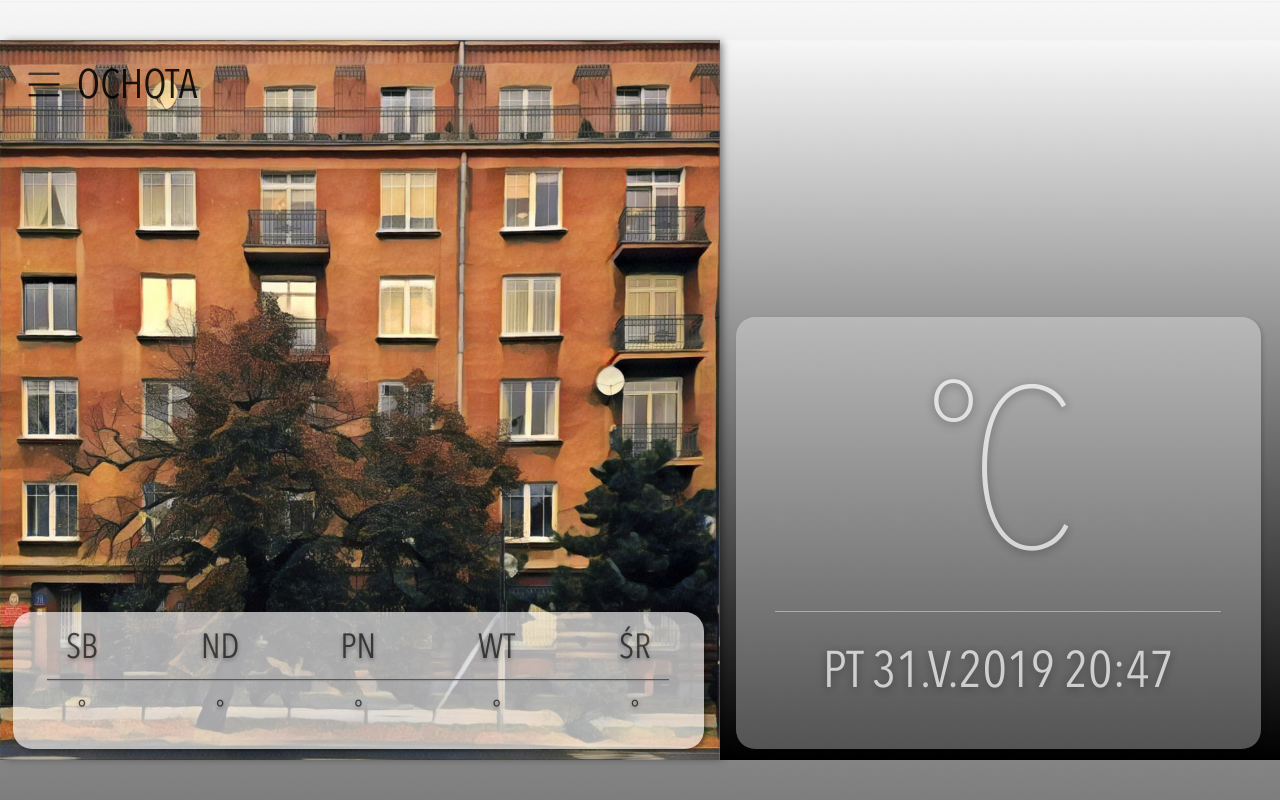
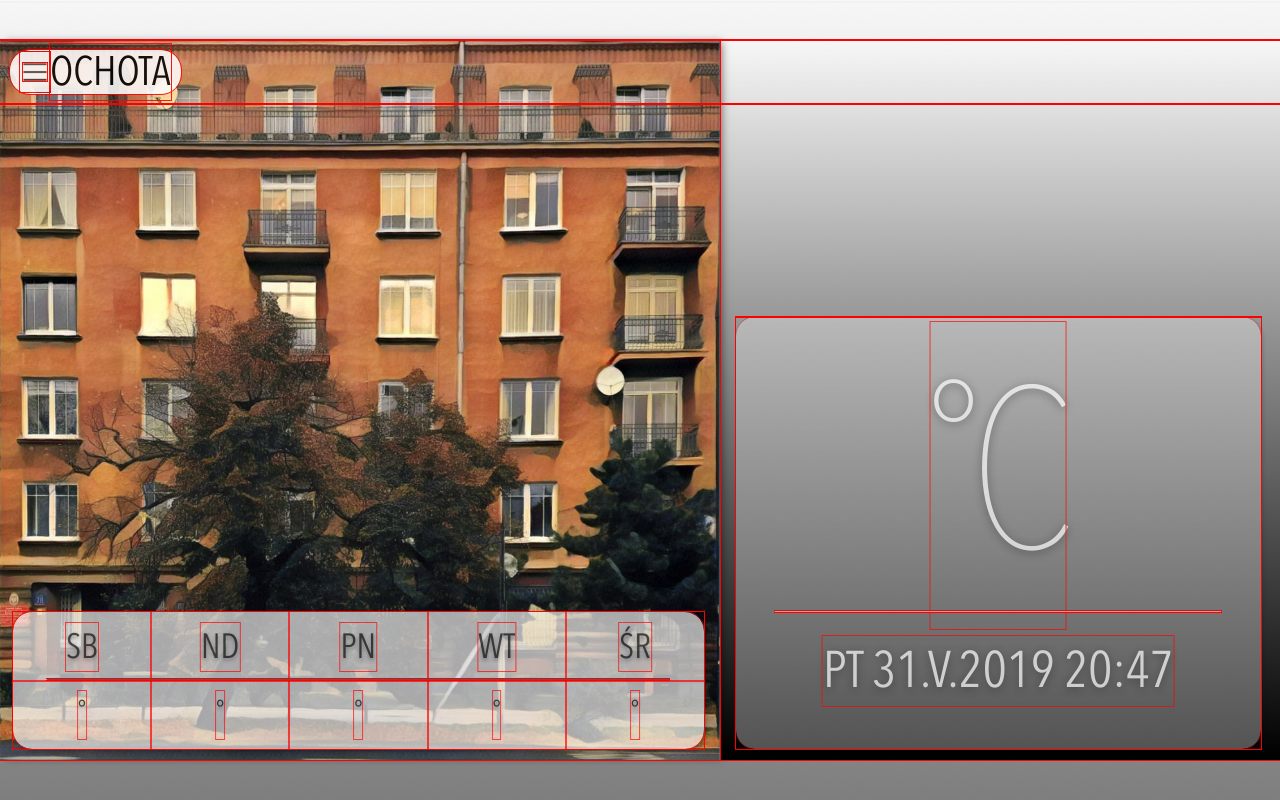
Before and after one commit to gorniczy/warsaw-weather, a React (Create React App) app: page / in a window 1280 px wide. Built offline with nearby package versions, Linux system fonts and the light colour scheme; no server answers.

Commit message:
change structure of the  navbar

```diff
--- a/src/components/Button.css
+++ b/src/components/Button.css
@@ -1,21 +1,44 @@
+.nav_box {
+  display: inline-flex;
+  opacity: 0.87;
+  height: 40px;
+  background-color: #FFFDFD;
+  border-radius: 20px;
+  overflow: visible;
+  z-index: -10;
+  padding: 2px 10px;
+  margin: 10px;
+}
+
+.nav-responsive {
+  display: inline-flex;
+  flex-direction: column;
+  width: 30px;
+  min-width: 30px;
+}
+
+.title {
+  align-self: center;
+  display: inline-block;
+  font-family: AvenirNextCondensed-Regular;
+  font-size: 3.2vw;
+  color: #000000;
+  padding: 0;
+  margin: 0;
+}
+
 .btn {
-  position: absolute;
-  top: 4.5%;
-  left: 2.2%;
-  width: 2.5%;
+  display: flex;
+  justify-content: center;
+  align-items: center;
+  height: 100%;
 }
 
 .btn_img {
-  position: absolute;
-  top: 0;
-  max-width: 100%;
-  padding-bottom: 50%;
+  max-width: 80%;
 }
 
 .dropdown {
-  position: absolute;
-  top: 10%;
-  left: 1%;
   padding: 0;
   margin: 0;
   opacity: 0.87;
@@ -23,7 +46,6 @@
   border-radius: 12px;
   cursor: pointer;
   flex-direction: column;
-  width: 10%;
   min-width: 4.5rem;
 }
 
@@ -52,14 +74,19 @@
   border-bottom-right-radius: 12px;
 }
 
-.nav_box {
-  opacity: 0.87;
-  background-color: #FFFDFD;
-  border-radius: 24px;
-  z-index: -10;
-}
+@media only screen and (orientation: portrait) {
 
-@media only screen and (orientation: portrait) {
+  .title {
+    position: absolute;
+    top: 1.5%;
+    left: 4%;
+    font-family: AvenirNextCondensed-Regular;
+    font-size: 5.5vh;
+    margin: 0;
+    color: #4F4F4F;
+    text-shadow: 0 0px 5px rgba(0,0,0,0.20);
+  }
+
   .btn {
     position: absolute;
     top: 3%;
--- a/src/components/Button.js
+++ b/src/components/Button.js
@@ -5,7 +5,7 @@ import "./Button.css"
 export const Button = props => {
   return (
     <div className="nav_box">
-      <div className="nav-responsive" onMouseEnter={props.dropdown} onMouseLeave={props.dropdown}>
+      <div className="nav-responsive" onMouseEnter={props.dropdown} onMouseLeave={props.dropdown} >
         <div className="btn">
           <img src={btn_img} className="btn_img" alt="button" />
         </div>
--- a/src/components/Skin.css
+++ b/src/components/Skin.css
@@ -1,13 +1,3 @@
-.title {
-  position: absolute;
-  top: 2.3%;
-  left: 6%;
-  font-family: AvenirNextCondensed-Regular;
-  font-size: 3.2vw;
-  margin: 0;
-  color: #000000;
-}
-
 .facade {
   position: absolute;
   top:0;
@@ -16,7 +6,6 @@
   margin: 0;
   box-shadow: 4px 0px 8px -2px rgba(0,0,0,0.50);
   z-index: -1000;
-
 }
 
 @media only screen and (orientation: portrait) {
@@ -29,18 +18,5 @@
     margin: 0;
     box-shadow: 0px -1px 8px 0px rgba(0,0,0,0.50);
     z-index: -1000;
-
   }
-
-  .title {
-    position: absolute;
-    top: 1.5%;
-    left: 4%;
-    font-family: AvenirNextCondensed-Regular;
-    font-size: 5.5vh;
-    margin: 0;
-    color: #4F4F4F;
-    text-shadow: 0 0px 5px rgba(0,0,0,0.20);
-  }
-
 }
--- a/src/index.css
+++ b/src/index.css
@@ -1,6 +1,6 @@
-/* * {
+* {
   outline: 1px solid red;
-} */
+}
 
 @font-face {
   font-family: AvenirNextCondensed-Regular;
```
